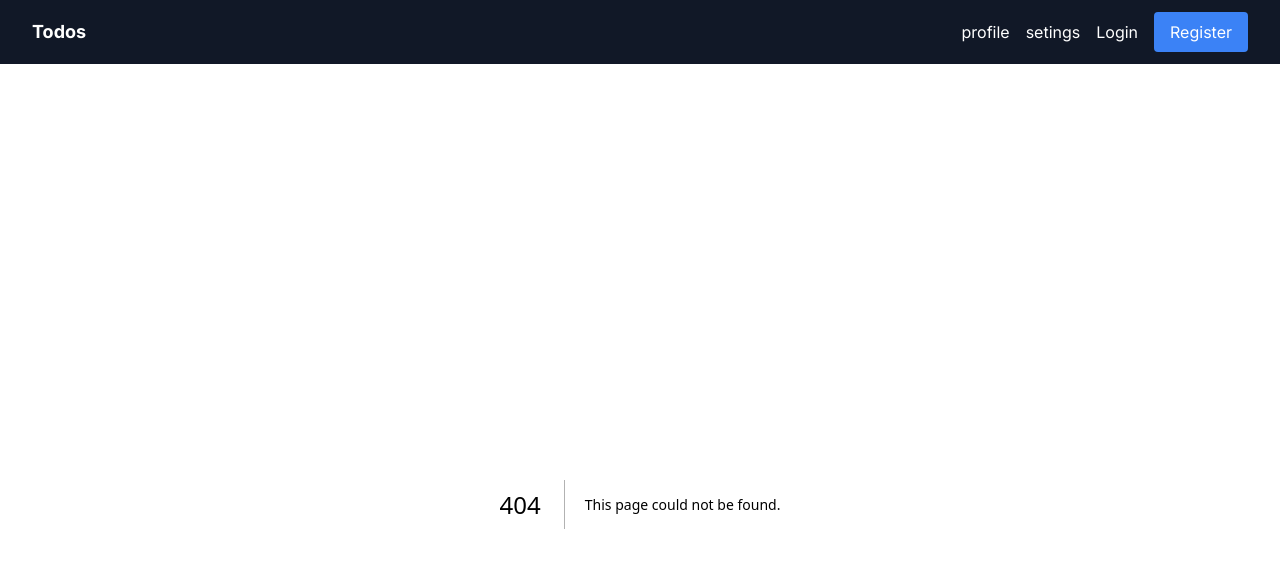
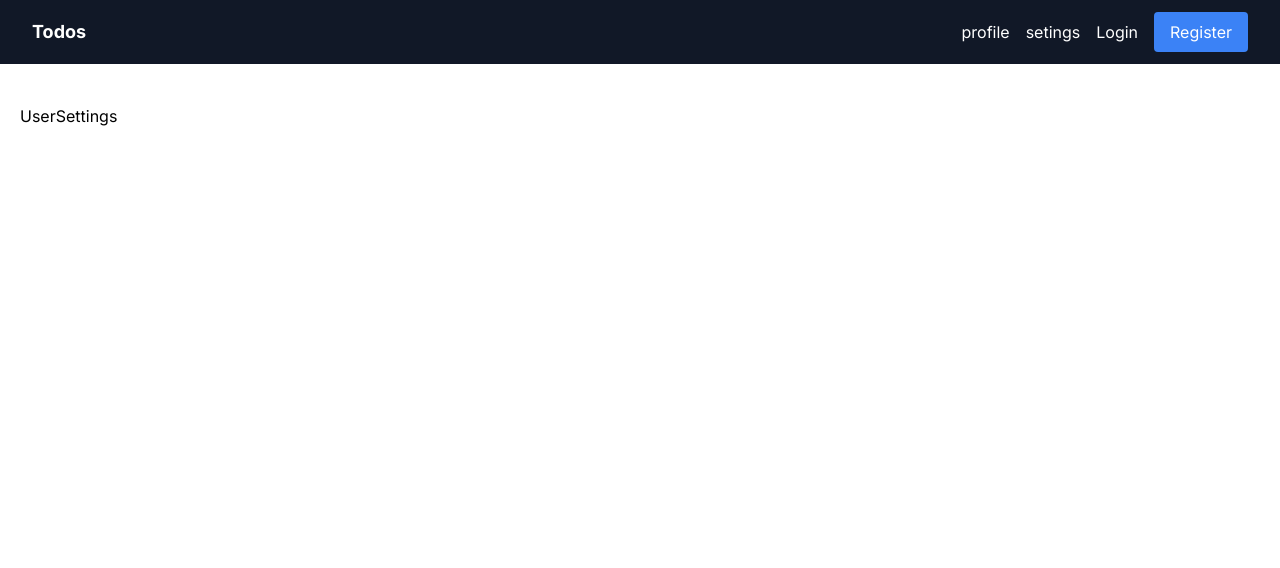
Before and after one commit to dionmar-lariosa/react-todo-app, a Next.js app: page /user/settings in a window 1280 px wide. Before the commit this address had no page. Shown: the top 568 px of the page. Built offline with nearby package versions, Linux system fonts and the light colour scheme.

Commit message:
settings

```diff
--- /dev/null
+++ b/src/app/(pages)/user/settings/page.jsx
@@ -0,0 +1,5 @@
+const UserSettings = () => {
+  return <h1>UserSettings</h1>;
+};
+
+export default UserSettings;
```
